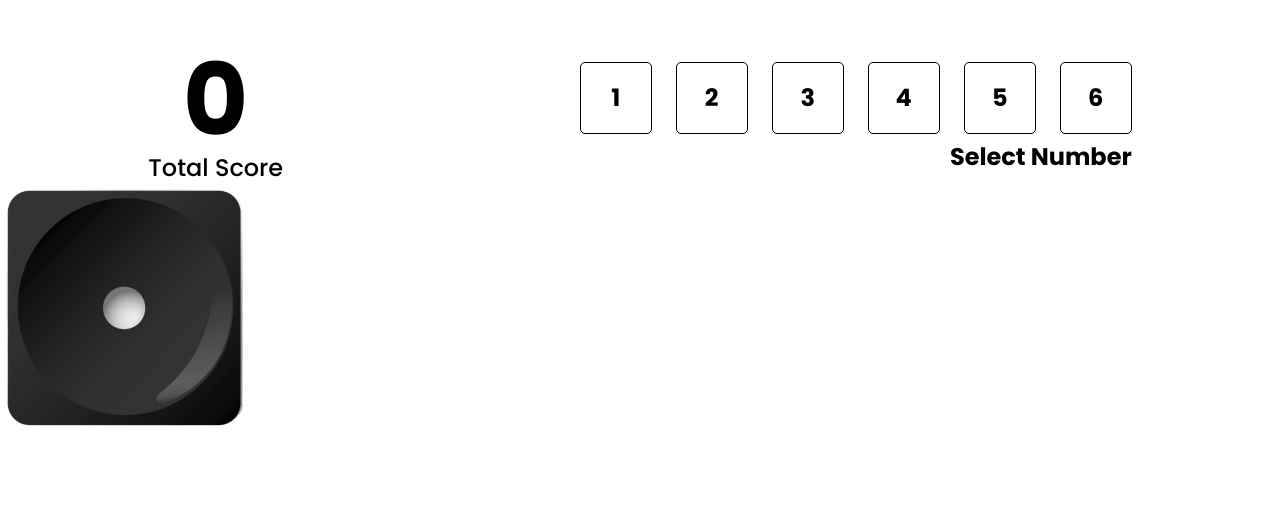
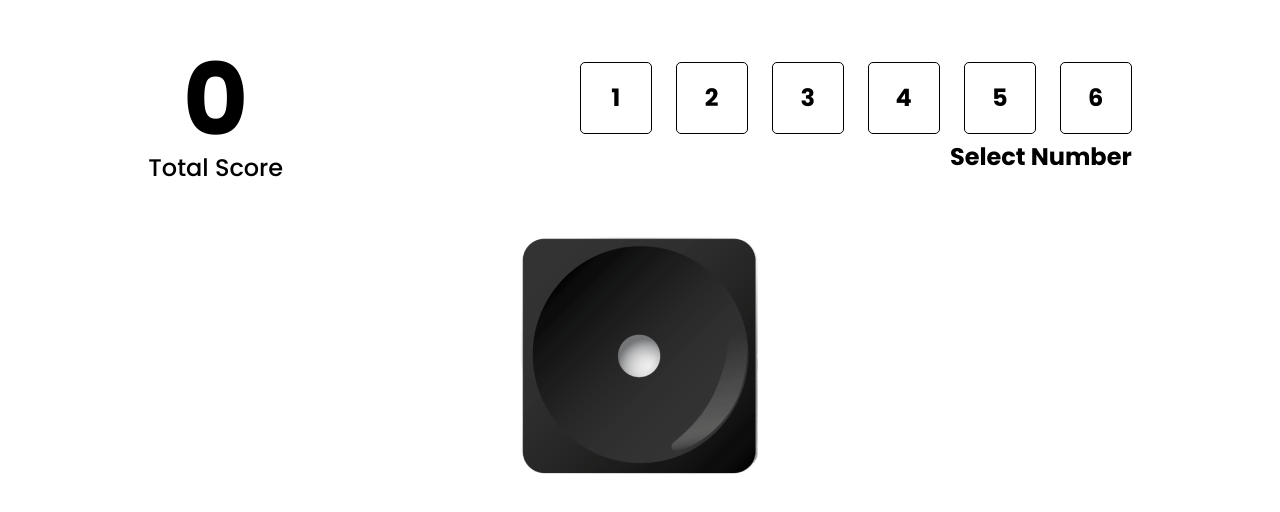
Before and after one commit to aadarshraj02/Dice-Game, a React (Vite) app: page / in a window 1280 px wide. Both pictures are taken after a click on the button "Play Now". Shown: the top 512 px of the page. Built offline with nearby package versions, Linux system fonts and the light colour scheme.

Commit message:
styled dice container div

```diff
--- a/src/components/RollDice.jsx
+++ b/src/components/RollDice.jsx
@@ -12,4 +12,8 @@ function RollDice() {
 
 export default RollDice;
 
-const DiceContainer = styled.div``;
+const DiceContainer = styled.div`
+  display: flex;
+  justify-content: center;
+  margin-top: 48px;
+`;
```
